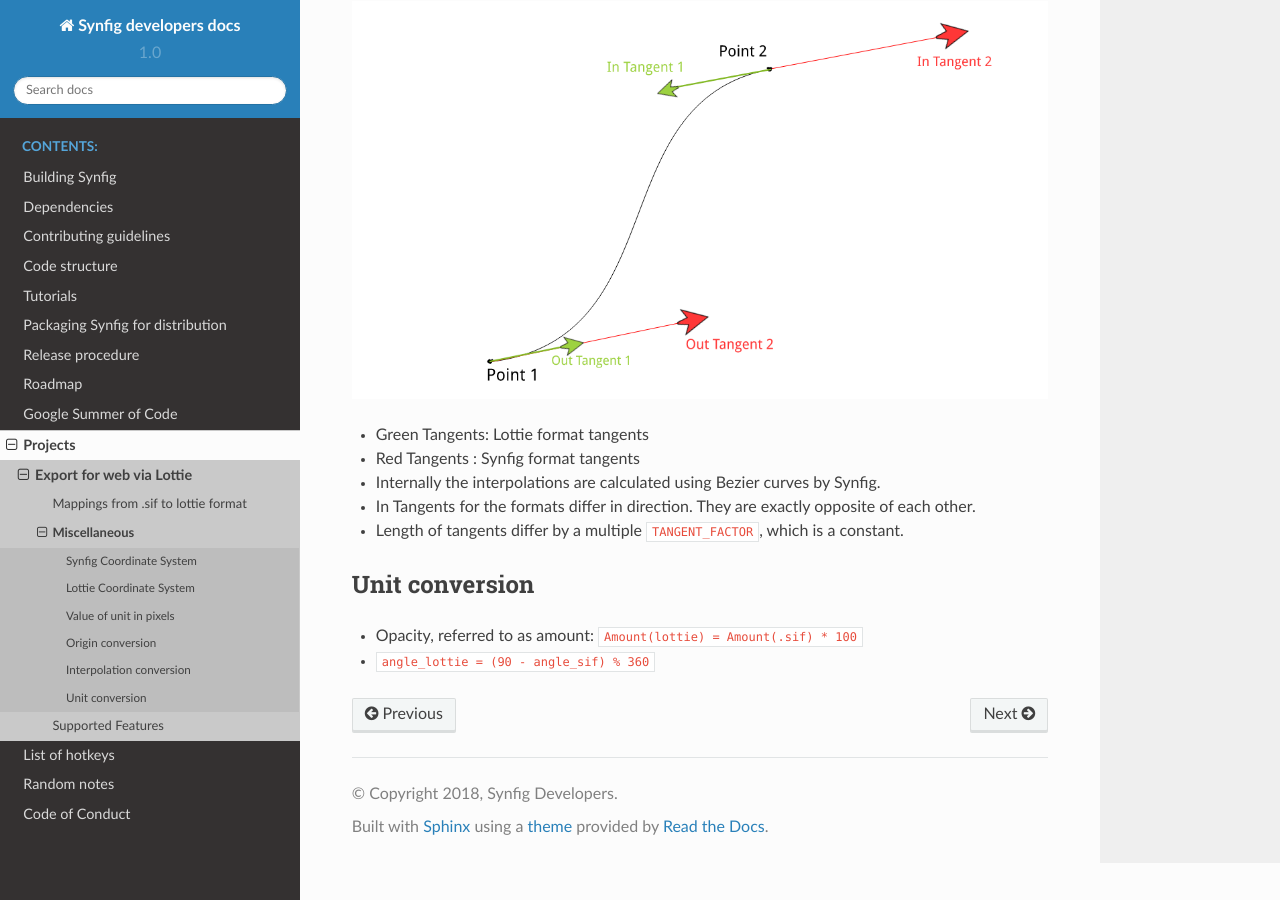
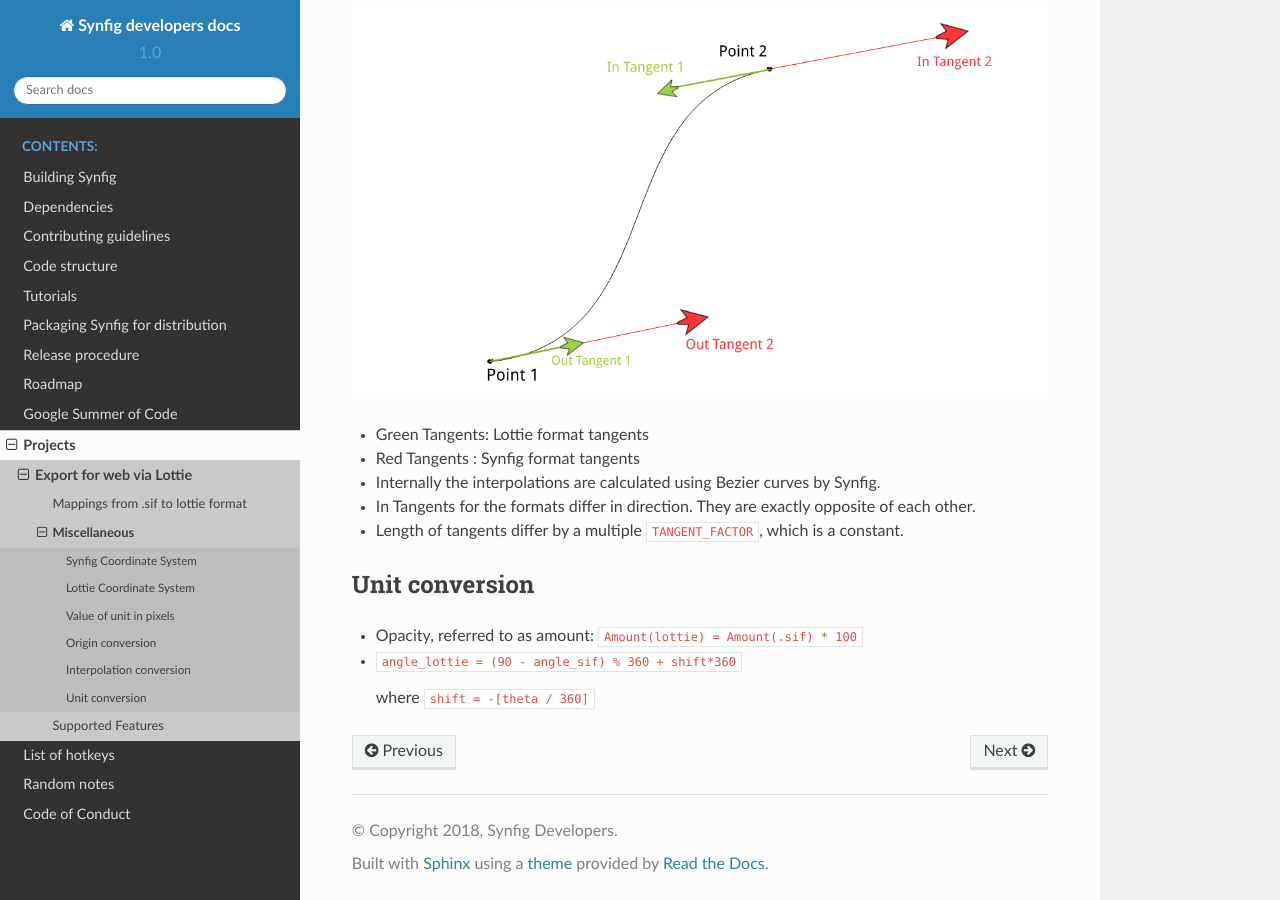
Before and after one commit to synfig/synfig-docs-dev, a Sphinx documentation site: the page built from docs/projects/lottie/miscellaneous.rst, in a window 1280 px wide and 900 px high, scrolled down 1656 px. Built offline with Sphinx 7.4.7 and the Read the Docs theme 2.0.0, drawn with Linux system fonts in a browser that asks for light colours.

Commit message:
Update angle calculation

```diff
--- a/docs/projects/lottie/miscellaneous.rst
+++ b/docs/projects/lottie/miscellaneous.rst
@@ -52,4 +52,6 @@ Unit conversion
 - Opacity, referred to as amount:
   ``Amount(lottie) = Amount(.sif) * 100``
 
-- ``angle_lottie = (90 - angle_sif) % 360``
+- ``angle_lottie = (90 - angle_sif) % 360 + shift*360``
+
+  where ``shift = -[theta / 360]``
```
